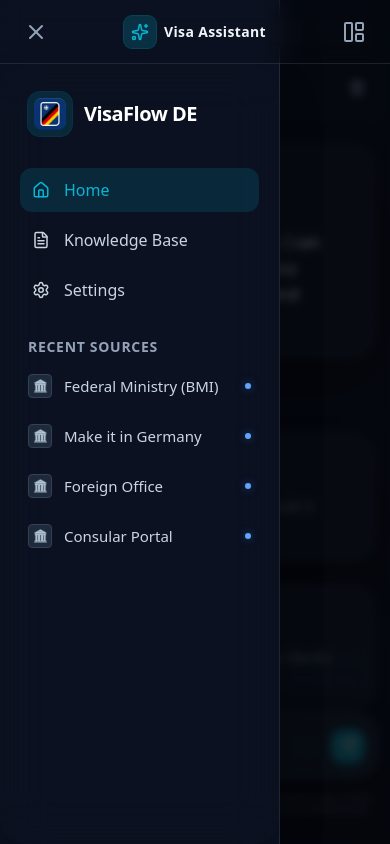
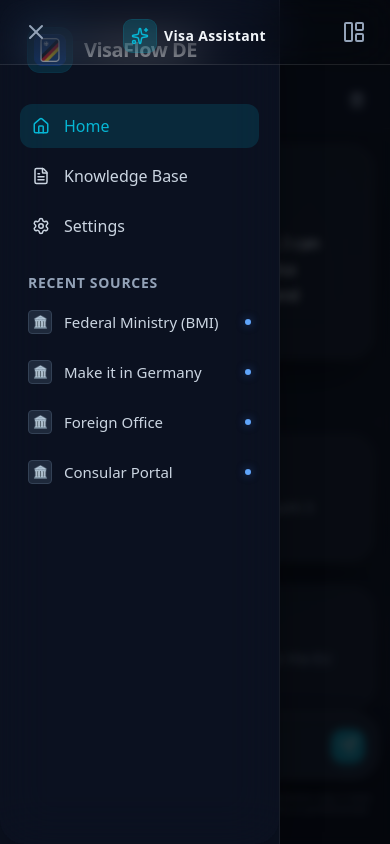
Before and after one commit to ToooAir/german-visa-rag, a React (Vite) app in the folder frontend/: page / in a window 390 px wide. Both pictures are taken after a click on the button 36 px from the left and 31 px from the top of the page. Shown: the top 844 px of the page. Built offline with nearby package versions, Linux system fonts and the light colour scheme; what tailwindcss-safe-area would draw is missing.

Commit message:
refactor: optimize mobile layout with improved safe-area handling, dynamic theme-color synchronization, and scroll-locking logic

```diff
--- a/frontend/src/components/ChatArea.tsx
+++ b/frontend/src/components/ChatArea.tsx
@@ -19,6 +19,9 @@
 };
 
 export function ChatArea({ className = '' }: { className?: string }) {
+  // 必須在所有 useEffect 之前宣告
+  const isMobile = () => window.matchMedia('(max-width: 1023px)').matches;
+  const scrollTimerRef = useRef<ReturnType<typeof setTimeout>>();
   const { messages, sendMessage, isLoading, activeVisaCategory, setActiveVisaCategory } = useChatStore();
   const { t } = useTranslation();
   const [input, setInput] = useState('');
@@ -33,15 +36,39 @@
 
   // Auto-scroll to bottom
   useEffect(() => {
-    // Only auto-scroll if there are actual user/assistant messages (length > 1)
-    // This allows the welcome message to be shown at the top initially.
-    if (scrollContainerRef.current && messages.length > 1) {
-      scrollContainerRef.current.scrollTo({
-        top: scrollContainerRef.current.scrollHeight,
-        behavior: 'smooth'
-      });
+    if (messages.length <= 1) return;
+    if (isMobile()) {
+      requestAnimationFrame(() => { window.scrollTo({ top: document.body.scrollHeight, behavior: 'smooth' }); });
+    } else {
+      scrollContainerRef.current?.scrollTo({ top: scrollContainerRef.current.scrollHeight, behavior: 'smooth' });
     }
   }, [messages]);
+
+  useEffect(() => {
+    const handleResize = () => {
+      if (!window.visualViewport || !isMobile()) return; // 桌面版早期返回
+
+      const height = window.innerHeight - window.visualViewport.height - window.visualViewport.offsetTop;
+      const isKeyboardOpen = height > 50;
+
+      document.documentElement.style.setProperty('--keyboard-offset', `${isKeyboardOpen ? height : 0}px`);
+
+      // 防抖處理 (Debounce)
+      clearTimeout(scrollTimerRef.current);
+      if (isKeyboardOpen) {
+        scrollTimerRef.current = setTimeout(() => {
+          window.scrollTo({ top: document.body.scrollHeight, behavior: 'smooth' });
+        }, 100);
+      }
+    };
+
+    window.visualViewport?.addEventListener('resize', handleResize);
+    return () => {
+      window.visualViewport?.removeEventListener('resize', handleResize);
+      document.documentElement.style.removeProperty('--keyboard-offset');
+      clearTimeout(scrollTimerRef.current); // 卸載時清除 Timer
+    };
+  }, []);
 
   const handleSend = () => {
     if (input.trim() && !isLoading) {
@@ -55,9 +82,12 @@
   const ActiveIcon = currentMeta.icon;
 
   return (
-    <div className={`flex flex-col h-full bg-white/40 dark:bg-slate-900/40 lg:rounded-2xl rounded-none relative lg:border border-0 border-slate-200/50 dark:border-slate-800/50 lg:shadow-2xl ${className}`}>
+    <div className={`flex flex-col max-lg:min-h-[100dvh] lg:h-full bg-white/40 dark:bg-slate-900/40 lg:rounded-2xl rounded-none relative lg:border border-0 border-slate-200/50 dark:border-slate-800/50 lg:shadow-2xl max-lg:overflow-visible lg:overflow-hidden ${className}`}>
+      {/* 手機版專用 Spacer：撐開 MobileHeader 下方的空間 */}
+      <div className="max-lg:block hidden h-[calc(4.5rem+env(safe-area-inset-top))]" />
+
       {/* Header */}
-      <div className="absolute top-0 left-0 right-0 flex items-center justify-between px-4 py-3 lg:pt-3 pt-[calc(4.5rem+env(safe-area-inset-top))] border-b border-slate-200/50 dark:border-slate-800/50 bg-white/50 dark:bg-slate-900/50 backdrop-blur-md z-30 lg:rounded-t-2xl">
+      <div className="max-lg:sticky max-lg:top-[calc(4rem+env(safe-area-inset-top))] max-lg:z-[75] lg:relative flex items-center justify-between px-4 py-3 lg:pt-3 bg-white/50 dark:bg-slate-900/50 backdrop-blur-md border-b border-slate-200/50 dark:border-slate-800/50 z-30 lg:rounded-t-2xl">
         <div className="flex items-center gap-3 relative">
           <div className="flex flex-col">
             <button
@@ -192,7 +222,7 @@
       {/* Message List */}
       <div
         ref={scrollContainerRef}
-        className="flex-1 w-full overflow-y-auto px-4 md:px-8 pb-[calc(11.5rem+env(safe-area-inset-bottom)+var(--url-bar-height))] pt-[calc(9rem+env(safe-area-inset-top))] lg:pt-[4.5rem] flex flex-col gap-5 lg:gap-6 z-10"
+        className="flex-1 lg:flex-1 w-full lg:overflow-y-auto px-4 md:px-8 max-lg:pb-[calc(140px+env(safe-area-inset-bottom))] lg:pb-[calc(11.5rem+env(safe-area-inset-bottom))] pt-4 lg:pt-4 flex flex-col gap-5 lg:gap-6 z-10"
       >
         <AnimatePresence initial={false}>
           {messages.map((msg) => (
@@ -208,7 +238,8 @@
       </div>
 
       {/* Input Area */}
-      <div className="absolute bottom-0 w-full bg-gradient-to-t from-background via-background to-transparent pb-[calc(1rem+env(safe-area-inset-bottom)+var(--url-bar-height))] lg:pb-6 pt-6 lg:pt-8 z-30 lg:rounded-b-2xl">
+      <div className="max-lg:fixed max-lg:left-0 max-lg:right-0 max-lg:z-50 lg:absolute lg:bottom-0 w-full bg-gradient-to-t from-background via-background to-transparent pb-[calc(1rem+env(safe-area-inset-bottom))] lg:pb-6 pt-6 lg:pt-8 z-30 lg:rounded-b-2xl"
+           style={isMobile() ? { bottom: 'var(--keyboard-offset, 0px)' } : undefined}>
         <div className="relative glass-panel bg-white/60 dark:bg-slate-800/60 backdrop-blur-xl border border-slate-200 dark:border-slate-700 mx-3 sm:mx-4 flex items-center shadow-2xl shadow-black/5 dark:shadow-black/50 overflow-hidden">
           <textarea
             value={input}
--- a/frontend/src/components/DashboardLayout.tsx
+++ b/frontend/src/components/DashboardLayout.tsx
@@ -1,3 +1,4 @@
+import { useEffect } from 'react';
 import { Outlet, useLocation } from 'react-router-dom';
 import { motion, AnimatePresence } from 'framer-motion';
 import { Sidebar } from './Sidebar';
@@ -8,11 +9,38 @@
   const location = useLocation();
   const { isSidebarOpen, setSidebarOpen, isInsightsOpen, setInsightsOpen } = useChatStore();
 
+  // 路由切換時，強制關閉面板防鎖死
+  useEffect(() => {
+    setSidebarOpen(false);
+    setInsightsOpen(false);
+  }, [location.pathname, setSidebarOpen, setInsightsOpen]);
+
+  // Scroll lock — 不動 body.style.position
+  useEffect(() => {
+    const shouldLock = (isSidebarOpen || isInsightsOpen) && window.innerWidth < 1024;
+    const root = document.getElementById('root');
+    if (root) root.style.overflow = shouldLock ? 'hidden' : '';
+    return () => { if (root) root.style.overflow = ''; };
+  }, [isSidebarOpen, isInsightsOpen]);
+
+  // theme-color 動態同步 sidebar 背景色
+  useEffect(() => {
+    const meta = document.querySelector('meta[name="theme-color"]');
+    if (!meta) return;
+    const isDark = document.documentElement.classList.contains('dark');
+    if (isSidebarOpen || isInsightsOpen) {
+      // 動態對應 Drawer 實體色
+      meta.setAttribute('content', isDark ? '#0B1120' : '#f8fafc');
+    } else {
+      meta.setAttribute('content', isDark ? 'rgba(11, 17, 32, 0.5)' : 'rgba(248, 250, 252, 0.5)');
+    }
+  }, [isSidebarOpen, isInsightsOpen]);
+
   return (
-    <div className="relative flex h-full w-full bg-background text-slate-900 dark:text-slate-100 overflow-hidden font-sans">
+    <div className="relative flex max-lg:min-h-[100dvh] lg:h-full w-full text-slate-900 dark:text-slate-100 max-lg:overflow-visible lg:overflow-hidden font-sans">
       {/* Background elements for depth */}
-      <div className="absolute top-[-10%] left-[-10%] w-[40%] h-[40%] bg-accent/20 rounded-full blur-[120px] pointer-events-none" />
-      <div className="absolute bottom-[-10%] right-[-10%] w-[30%] h-[30%] bg-blue-500/10 rounded-full blur-[100px] pointer-events-none" />
+      <div className="fixed top-[-10%] left-[-10%] w-[40%] h-[40%] bg-accent/20 rounded-full blur-[120px] pointer-events-none" />
+      <div className="fixed bottom-[-10%] right-[-10%] w-[30%] h-[30%] bg-blue-500/10 rounded-full blur-[100px] pointer-events-none" />
 
       {/* Mobile Top Header */}
       <MobileHeader
@@ -32,7 +60,7 @@
       />
 
       {/* Main Layout Grid */}
-      <div className="flex w-full h-full p-0 md:p-6 gap-0 md:gap-6 z-10 lg:pt-6">
+      <div className="flex w-full max-lg:min-h-[100dvh] lg:h-full p-0 md:p-6 gap-0 md:gap-6 z-10 lg:pt-6">
 
         {/* Desktop Sidebar (Persistent) */}
         <Sidebar className="hidden lg:flex lg:w-[18%] lg:min-w-[240px]" />
@@ -41,35 +69,40 @@
         <AnimatePresence>
           {isSidebarOpen && (
             <>
-              {/* Backdrop */}
+              {/* Backdrop — 從安全區下方開始，不蓋靈動島 */}
               <motion.div
                 initial={{ opacity: 0 }}
                 animate={{ opacity: 1 }}
                 exit={{ opacity: 0 }}
                 onClick={() => setSidebarOpen(false)}
-                className="fixed inset-0 bg-black/60 backdrop-blur-sm z-[90] lg:hidden"
+                className="fixed left-0 right-0 bottom-0 bg-black/60 backdrop-blur-sm z-[90] lg:hidden"
+                style={{ top: 'env(safe-area-inset-top)' }}
               />
-              {/* Drawer */}
+              {/* Drawer — 背景從 inset-y-0 延伸，content 用 padding 避開安全區 */}
               <motion.aside
                 initial={{ x: -280 }}
                 animate={{ x: 0 }}
                 exit={{ x: -280 }}
                 transition={{ type: 'spring', damping: 25, stiffness: 200 }}
-                className="fixed inset-y-0 left-0 w-[280px] bg-background z-[100] lg:hidden shadow-2xl border-r border-white/10 pt-[calc(4rem+env(safe-area-inset-top))]"
+                className="fixed inset-y-0 left-0 w-[280px] z-[100] lg:hidden shadow-2xl"
+                style={{
+                  backgroundColor: 'var(--bg-gradient-start)',
+                  borderRight: '1px solid rgba(128,128,128,0.15)',
+                  backdropFilter: 'blur(20px)',
+                  WebkitBackdropFilter: 'blur(20px)'
+                }}
               >
-                <div className="flex flex-col h-full pb-[env(safe-area-inset-bottom)]">
-                  <Sidebar
-                    className="flex-1 !bg-transparent !border-0"
-                    onItemClick={() => setSidebarOpen(false)}
-                  />
-                </div>
+                <Sidebar
+                  className="flex-1 !bg-transparent !border-0 pt-[env(safe-area-inset-top)] pb-[env(safe-area-inset-bottom)]"
+                  onItemClick={() => setSidebarOpen(false)}
+                />
               </motion.aside>
             </>
           )}
         </AnimatePresence>
 
         {/* Main Content Area */}
-        <div className="flex-1 flex gap-0 md:gap-4 h-full min-w-0 relative">
+        <div className="flex-1 flex gap-0 md:gap-4 max-lg:min-h-[100dvh] lg:h-full min-w-0 relative">
           <Outlet />
         </div>
       </div>
--- a/frontend/src/components/InsightsPanel.tsx
+++ b/frontend/src/components/InsightsPanel.tsx
@@ -301,7 +301,7 @@
   });
 
   return (
-    <div className={`glass-panel flex flex-col gap-8 h-full overflow-y-auto p-6 lg:p-7 custom-scrollbar ${className}`}>
+    <div className={`glass-panel flex flex-col gap-8 h-full p-6 lg:p-7 max-lg:pb-[calc(2rem+env(safe-area-inset-bottom))] custom-scrollbar bg-white/40 dark:bg-slate-900/40 lg:rounded-2xl rounded-none border-0 lg:border border-slate-200/50 dark:border-slate-800/50 lg:shadow-2xl overflow-y-auto ${className}`}>
       {/* Progress Checklist */}
       <div className="relative">
         <div className="flex items-center justify-between mb-5">
--- a/frontend/src/components/MobileHeader.tsx
+++ b/frontend/src/components/MobileHeader.tsx
@@ -13,7 +13,13 @@
   const { t } = useTranslation();
 
   return (
-    <header className="fixed top-0 left-0 right-0 h-[calc(4rem+env(safe-area-inset-top))] pt-[env(safe-area-inset-top)] bg-background/80 backdrop-blur-md border-b border-slate-200 dark:border-white/10 z-[80] px-4 flex items-center justify-between lg:hidden">
+    <header
+      className="fixed top-0 left-0 right-0 z-[80] lg:hidden bg-background/50 backdrop-blur-xl border-b border-slate-200 dark:border-white/10 px-4 flex items-end justify-between pb-3"
+      style={{
+        paddingTop: 'calc(env(safe-area-inset-top) + 0.75rem)',
+        minHeight: 'calc(env(safe-area-inset-top) + 64px)'
+      }}
+    >
         <button
           onClick={onToggleSidebar}
           className="p-2 text-slate-600 dark:text-slate-400 hover:text-slate-900 dark:hover:text-white transition-colors"
@@ -43,7 +49,7 @@
             )}
           </button>
         ) : (
-        <div className="w-10" /> // Placeholder for balance
+          <div className="w-10" />
         )}
     </header>
   );
--- a/frontend/src/components/Sidebar.tsx
+++ b/frontend/src/components/Sidebar.tsx
@@ -7,7 +7,7 @@
   const { t } = useTranslation();
 
   return (
-    <div className={`glass-panel flex flex-col h-full overflow-hidden ${className}`}>
+    <div className={`glass-panel flex flex-col h-full overflow-hidden bg-white/40 dark:bg-slate-900/40 lg:rounded-2xl rounded-none border-0 lg:border border-slate-200/50 dark:border-slate-800/50 lg:shadow-2xl ${className}`}>
       {/* Brand & Fixed Nav Section */}
       <div className="p-5 pb-2 shrink-0">
         <div className="flex items-center gap-3 px-2 mb-8 mt-2">
--- a/frontend/src/index.css
+++ b/frontend/src/index.css
@@ -23,43 +23,52 @@
     --panel-shadow: 0 25px 50px -12px rgba(0, 0, 0, 0.4);
   }
 
-  *, *::before, *::after {
+  *,
+  *::before,
+  *::after {
     box-sizing: border-box;
   }
 
   html {
-    background-color: var(--bg-gradient-start); /* 現在可安全使用，因 inline script 保證 class 已就位 */
-    /* 不加 overflow: hidden 以維持物理螢幕背景延伸 */
+    background: linear-gradient(135deg, var(--bg-gradient-start) 0%, var(--bg-gradient-end) 100%);
   }
 
-  html, body, #root {
+  html,
+  body,
+  #root {
     height: 100%;
     width: 100%;
     margin: 0;
     padding: 0;
   }
 
-  body, #root {
+  body {
+    background: transparent;
+    padding-top: env(safe-area-inset-top);
+  }
+
+  #root {
     overflow: hidden;
     height: 100dvh;
-    background-color: var(--bg-gradient-start);
+    background: transparent;
   }
 
   /* iOS 專用高度補償 (只在支援 touch 且不支援 dvh 的舊版生效) */
   @supports (-webkit-touch-callout: none) and (not (height: 100dvh)) {
-    body, #root {
+
+    body,
+    #root {
       height: -webkit-fill-available;
     }
   }
 
   body {
-    background: linear-gradient(135deg, var(--bg-gradient-start) 0%, var(--bg-gradient-end) 100%);
     color: var(--text-main);
     font-family: ui-sans-serif, system-ui, -apple-system, BlinkMacSystemFont, "Segoe UI", Roboto, "Helvetica Neue", Arial, sans-serif;
     -webkit-font-smoothing: antialiased;
     -moz-osx-font-smoothing: grayscale;
     /* Prevent accidental bounce overflow on non-scrollable areas */
-    overscroll-behavior: none;
+    overscroll-behavior-x: none;
     -webkit-overflow-scrolling: touch;
   }
 }
@@ -73,13 +82,16 @@
   .custom-scrollbar::-webkit-scrollbar {
     width: 4px;
   }
+
   .custom-scrollbar::-webkit-scrollbar-track {
     background: transparent;
   }
+
   .custom-scrollbar::-webkit-scrollbar-thumb {
     background: rgba(0, 0, 0, 0.1);
     border-radius: 10px;
   }
+
   .dark .custom-scrollbar::-webkit-scrollbar-thumb {
     background: rgba(255, 255, 255, 0.1);
   }
@@ -90,13 +102,29 @@
   width: 6px;
   height: 6px;
 }
+
 ::-webkit-scrollbar-track {
   background: transparent;
 }
+
 ::-webkit-scrollbar-thumb {
   background: rgba(255, 255, 255, 0.1);
   border-radius: 4px;
 }
+
 ::-webkit-scrollbar-thumb:hover {
   background: rgba(255, 255, 255, 0.2);
 }
+
+@media (max-width: 1023px) {
+  body {
+    padding-top: env(safe-area-inset-top);
+  }
+
+  #root {
+    overflow-y: auto;
+    overflow-x: hidden;
+    min-height: 100dvh;
+    height: auto;
+  }
+}
--- a/frontend/src/pages/DocumentsPage.tsx
+++ b/frontend/src/pages/DocumentsPage.tsx
@@ -71,7 +71,7 @@
   };
 
   return (
-    <div className="flex-1 glass-panel px-7 pt-[calc(6rem+env(safe-area-inset-top))] pb-[calc(2rem+env(safe-area-inset-bottom))] sm:p-8 bg-white/70 dark:bg-slate-900/40 lg:rounded-2xl rounded-none border-0 lg:border border-slate-200 dark:border-slate-800/50 lg:shadow-2xl overflow-y-auto w-full">
+    <div className="flex-1 glass-panel px-7 pt-[calc(6rem+env(safe-area-inset-top))] pb-[calc(2rem+env(safe-area-inset-bottom))] sm:p-8 bg-white/70 dark:bg-slate-900/40 lg:rounded-2xl rounded-none border-0 lg:border border-slate-200 dark:border-slate-800/50 lg:shadow-2xl max-lg:overflow-visible lg:overflow-y-auto w-full">
       <div className="flex justify-between items-center mb-10">
         <div>
           <h2 className="text-xl sm:text-2xl font-bold text-slate-900 dark:text-slate-100 flex items-center gap-4">
--- a/frontend/src/pages/SettingsPage.tsx
+++ b/frontend/src/pages/SettingsPage.tsx
@@ -7,7 +7,7 @@
   const { t } = useTranslation();
 
   return (
-    <div className="flex-1 glass-panel px-7 pt-[calc(6rem+env(safe-area-inset-top))] pb-[calc(2rem+env(safe-area-inset-bottom))] sm:p-8 bg-slate-50/40 dark:bg-slate-900/40 lg:rounded-2xl rounded-none border-0 lg:border border-slate-200/50 dark:border-slate-800/50 lg:shadow-2xl overflow-y-auto">
+    <div className="flex-1 glass-panel px-7 pt-[calc(6rem+env(safe-area-inset-top))] pb-[calc(2rem+env(safe-area-inset-bottom))] sm:p-8 bg-slate-50/40 dark:bg-slate-900/40 lg:rounded-2xl rounded-none border-0 lg:border border-slate-200/50 dark:border-slate-800/50 lg:shadow-2xl max-lg:overflow-visible lg:overflow-y-auto">
       <div className="flex items-center justify-between mb-8">
         <h2 className="text-2xl font-bold text-slate-800 dark:text-slate-100">{t.settings}</h2>
         <div className="flex items-center gap-2 px-3 py-1 rounded-full bg-accent/10 border border-accent/20 text-accent">
--- a/frontend/src/utils/applyTheme.ts
+++ b/frontend/src/utils/applyTheme.ts
@@ -6,11 +6,14 @@
     theme === 'dark' ||
     (theme === 'system' && window.matchMedia('(prefers-color-scheme: dark)').matches);
 
-  const bgColor = isDark ? '#0B1120' : '#F8FAFC';
+  const bgColor = isDark ? 'rgba(11, 17, 32, 0.5)' : 'rgba(248, 250, 252, 0.5)';
 
   // 1. Toggle Tailwind class
   root.classList.toggle('dark', isDark);
   root.classList.toggle('light', !isDark);
+
+  // 同步更新 html.style.backgroundColor 防止 theme 切換後的 overscroll 顏色過時
+  root.style.backgroundColor = isDark ? '#0B1120' : '#f8fafc';
 
   // 2. 移除 + 重新插入 theme-color meta，協助一般瀏覽器判斷
   const existing = document.querySelector('meta[name="theme-color"]');
```
Also changed, not shown: frontend/index.html (+6 -2 lines), frontend/src/pages/HomePage.tsx (+13 -6 lines). Lines whose indentation alone changed are shown as unchanged.
